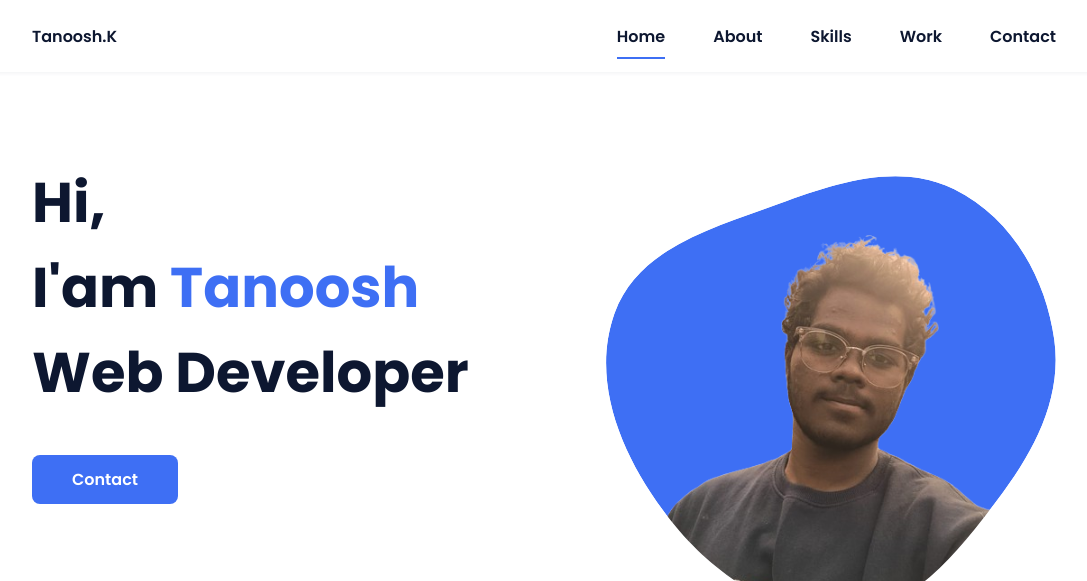
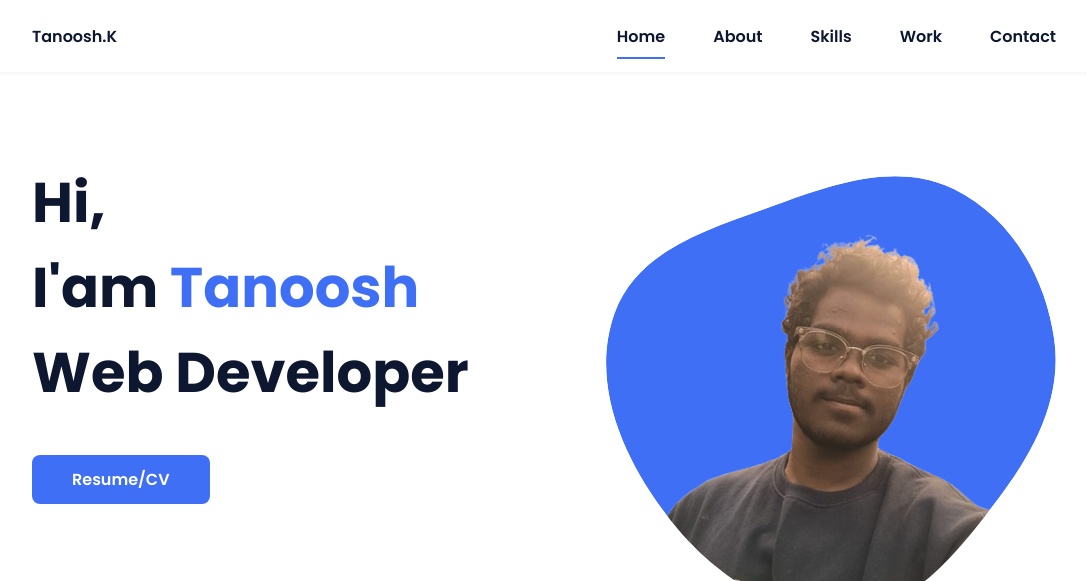
Before and after one commit to TanooshKondu/TANOOSH_PORTFOLIO, a plain HTML site: page index.html in a window 1280 px wide. Shown: the top 581 px of the page, without its empty margins (96-1183 px from the left). Drawn offline with nearby package versions, Linux system fonts and the light colour scheme.

Commit message:
Update index.html

```diff
--- a/index.html
+++ b/index.html
@@ -43,7 +43,7 @@
                 <div class="home__data">
                     <h1 class="home__title">Hi,<br>I'am <span class="home__title-color">Tanoosh</span><br> Web Developer</h1>
 
-                    <a href="#" class="button">Contact</a>
+                    <a href="https://drive.google.com/file/d/10gnlPi4JJImoOwwHmv1vCiZwearUY12V/view?usp=sharing" class="button">Resume/CV</a>
                 </div>
 
                 <div class="home__social">
```
